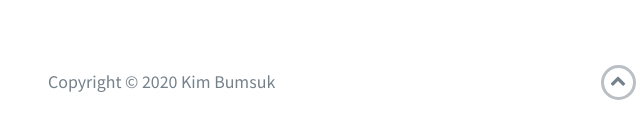
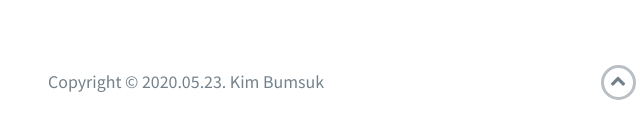
Before and after one commit to ssg02138/fotpolio, a website: page index.html in a window 1280 px wide. Shown: the part 9967-10105 px from the top of the page, 22-662 px from the left. Drawn offline with nearby package versions, Linux system fonts and the light colour scheme.

Commit message:
2020.5.23.

```diff
--- a/index.html
+++ b/index.html
@@ -598,7 +598,7 @@
             <div class="row">
                 <div class="col-sm-5 copyright">
                     <p>
-                        Copyright &copy; 2020 Kim Bumsuk
+                        Copyright &copy; 2020.05.23. Kim Bumsuk
                     </p>
                 </div>
                 <div class="col-sm-2 top">
```
